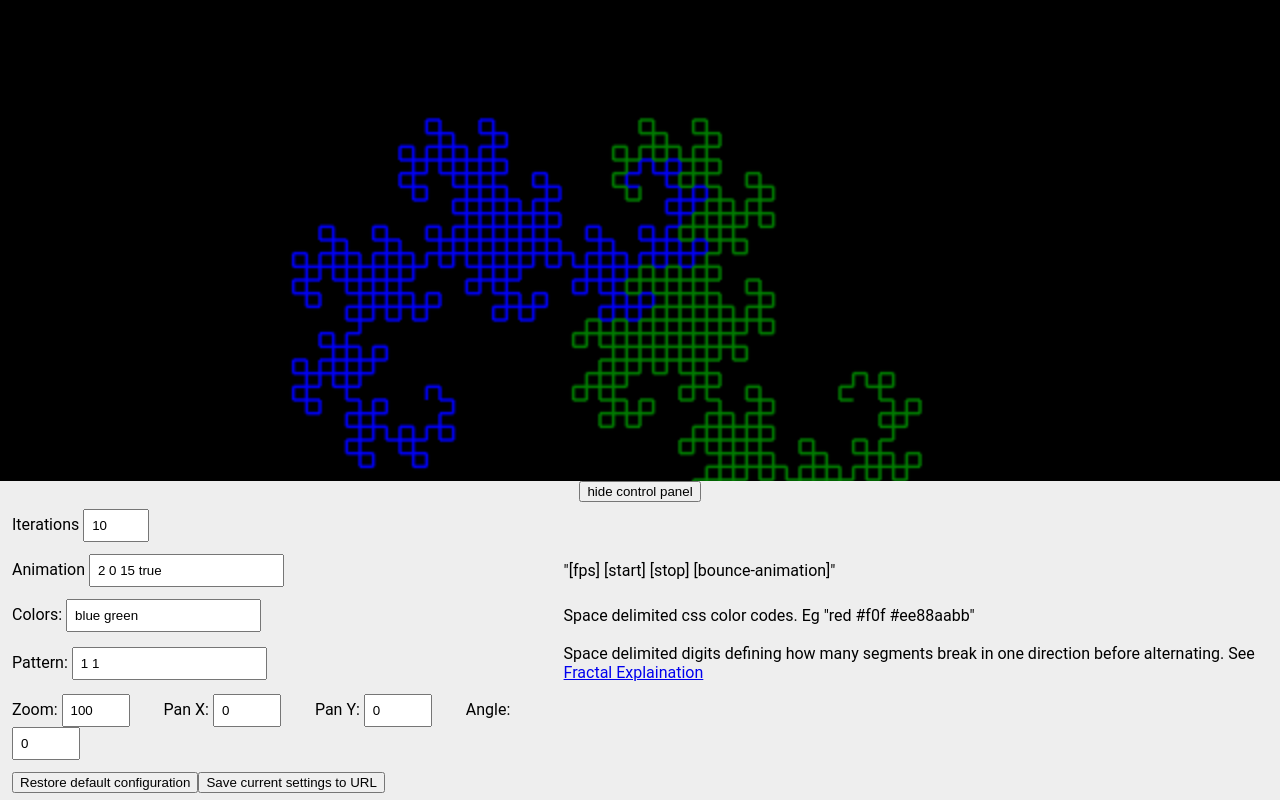
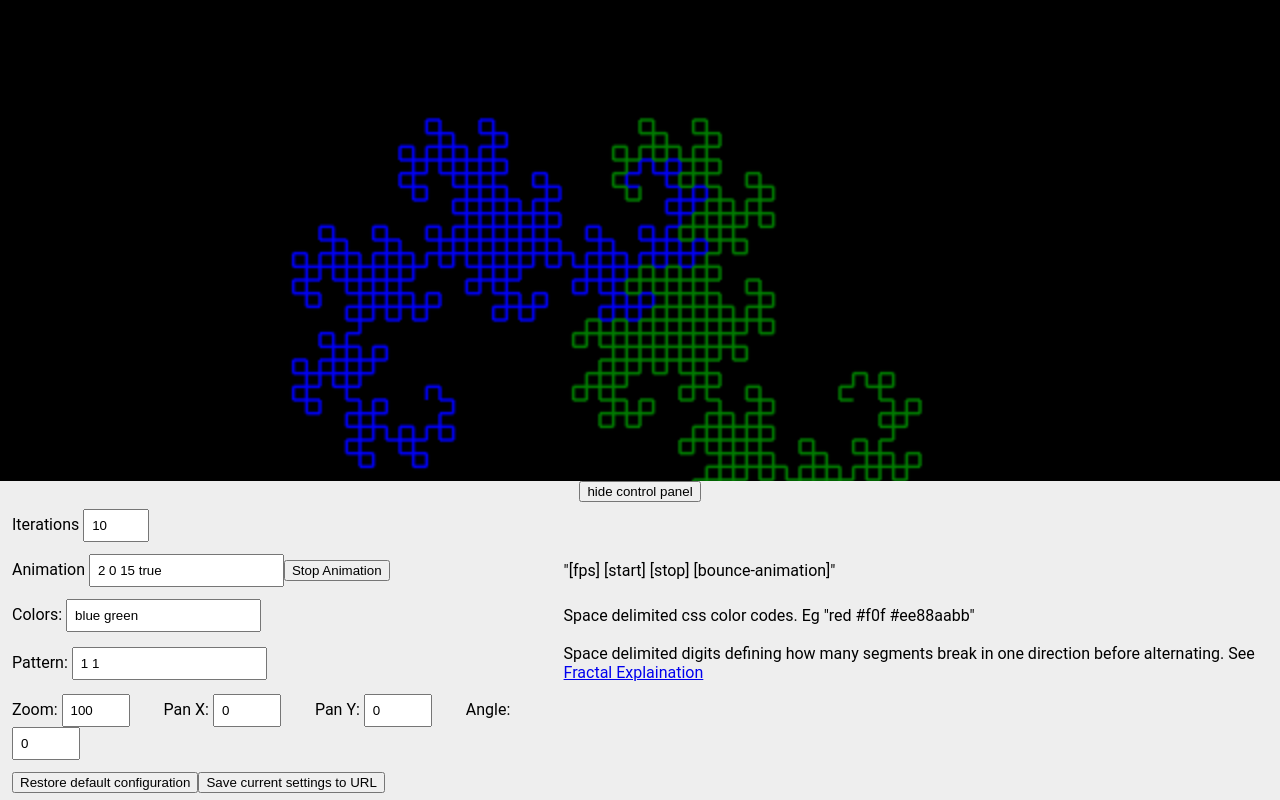
Before and after one commit to JoshuaNeely/DragonFractal, an Angular app: page / in a window 1280 px wide. Built offline with nearby package versions, Linux system fonts and the light colour scheme.

Commit message:
feat: save animaiton settings to URL

```diff
--- a/src/app/control-panel/control-panel.component.html
+++ b/src/app/control-panel/control-panel.component.html
@@ -26,6 +26,8 @@
                 <input
                     (change)="updateAnimation($event.target)"
                     [value]="animation">
+
+                <button (click)="this.animation = '0'; processAnimation()">Stop Animation</button>
             </td>
             <td>
                 "[fps] [start] [stop] [bounce-animation]"
--- a/src/app/control-panel/control-panel.component.ts
+++ b/src/app/control-panel/control-panel.component.ts
@@ -50,6 +50,7 @@ export class ControlPanelComponent implements OnInit, AfterViewInit {
     queryParams.set('iterations', `${this.iterations}`);
     queryParams.set('pattern', `${this.humanFacingPattern}`);
     queryParams.set('colors', `${this.humanFacingColors}`);
+    queryParams.set('animation', `${this.animation}`);
     location.href = '?' + queryParams.toString();
   }
 
@@ -69,6 +70,7 @@ export class ControlPanelComponent implements OnInit, AfterViewInit {
     this.iterations = this.getNumericQueryParam('iterations', this.iterations);
     this.humanFacingPattern = this.getStringQueryParam('pattern', this.humanFacingPattern);
     this.humanFacingColors = this.getStringQueryParam('colors', this.humanFacingColors);
+    this.animation = this.getStringQueryParam('animation', this.animation);
     this.interactive = this.getBooleanQueryParam('interactive', true);
   }
 
```
